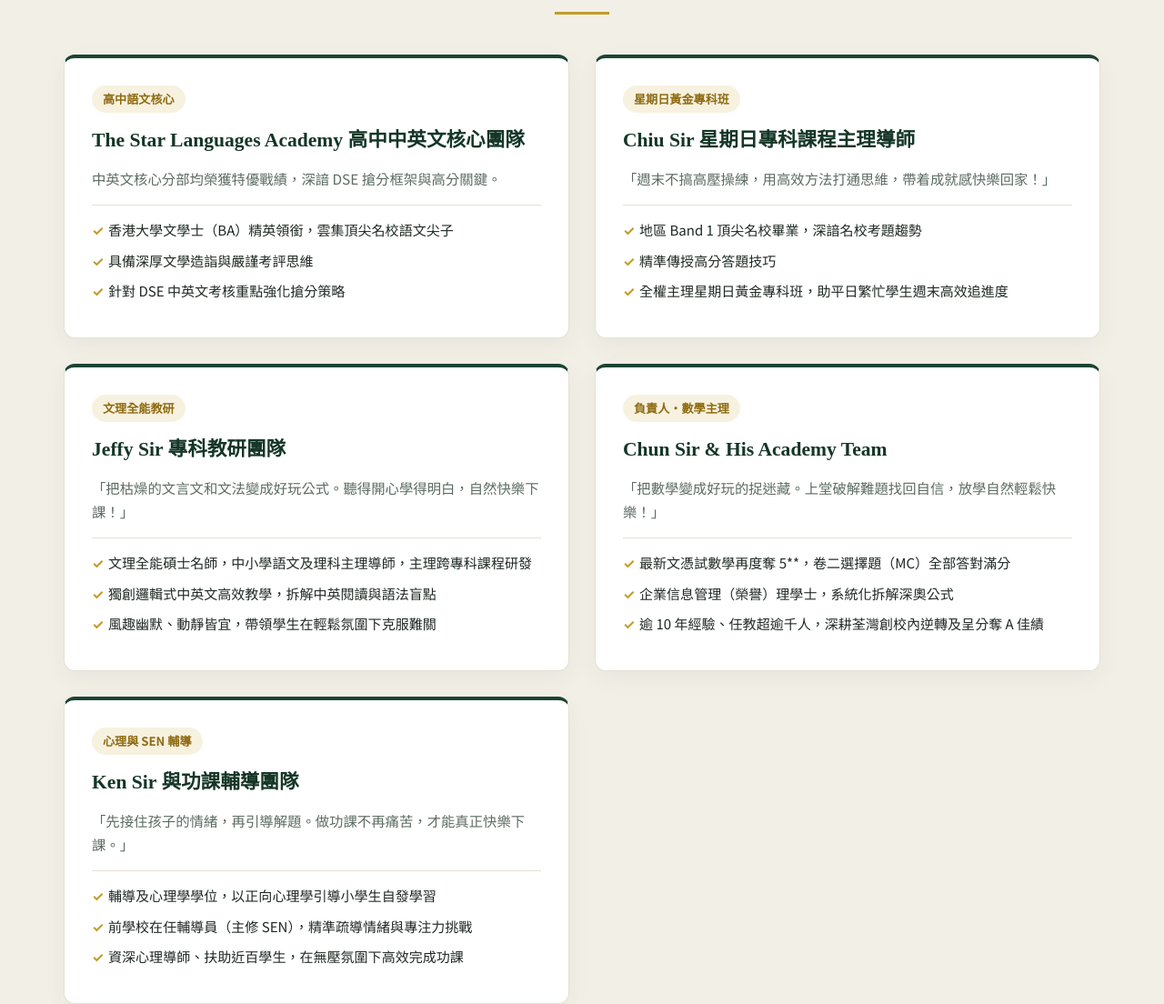
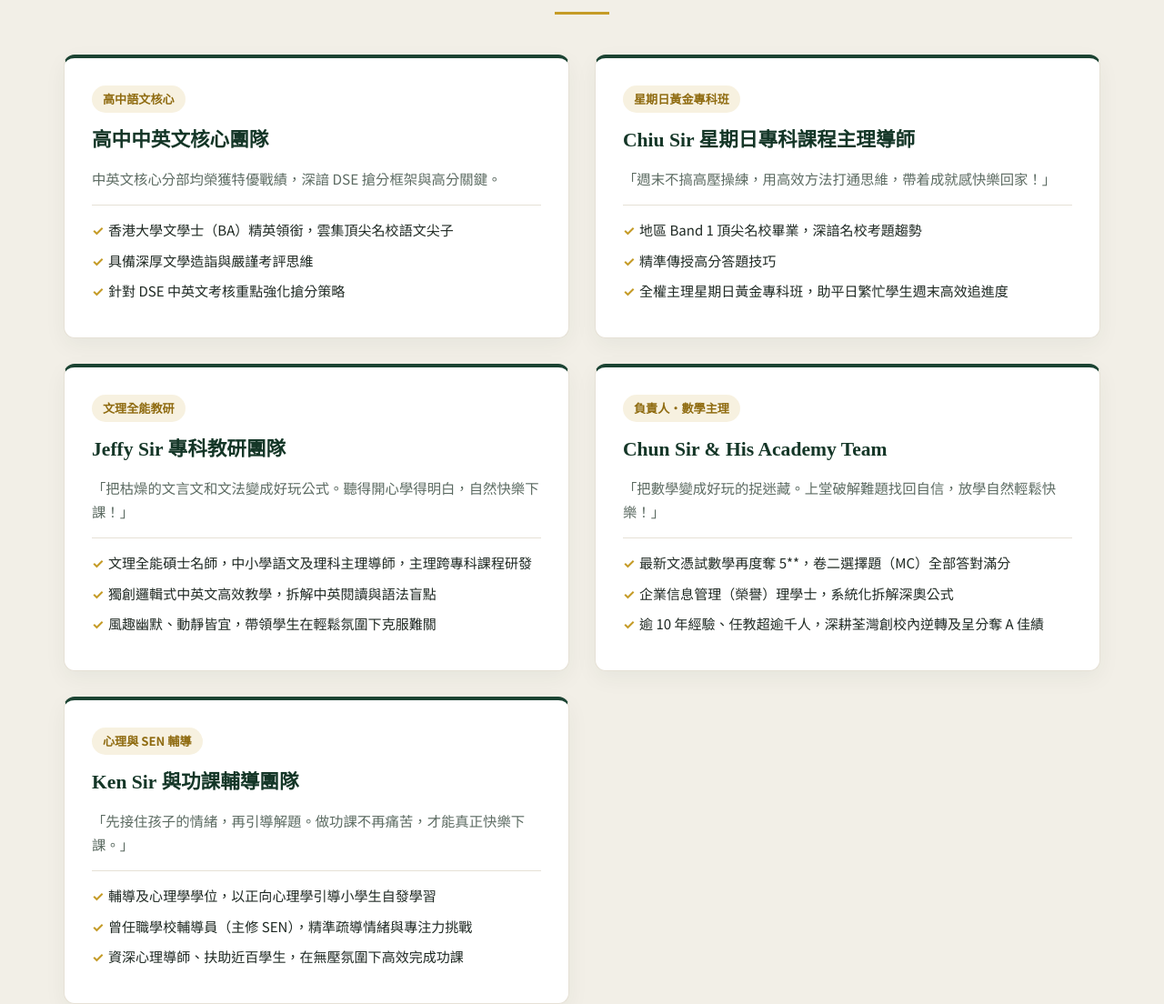
Before and after one commit to skyingtreeeducation/skyingtreeeducation, a plain HTML site: page teachers.html in a window 1280 px wide. Shown: the part 205-1309 px from the top of the page at 91% size. Drawn offline with Linux system fonts and the light colour scheme.

Commit message:
Update teachers.html

```diff
--- a/teachers.html
+++ b/teachers.html
@@ -40,7 +40,7 @@
       <div class="course-grid">
         <div class="course-card">
           <span class="course-tag">高中語文核心</span>
-          <h3>The Star Languages Academy 高中中英文核心團隊</h3>
+          <h3>高中中英文核心團隊</h3>
           <p>中英文核心分部均榮獲特優戰績，深諳 DSE 搶分框架與高分關鍵。</p>
           <ul class="course-points">
             <li>香港大學文學士（BA）精英領銜，雲集頂尖名校語文尖子</li>
@@ -88,7 +88,7 @@
           <p>「先接住孩子的情緒，再引導解題。做功課不再痛苦，才能真正快樂下課。」</p>
           <ul class="course-points">
             <li>輔導及心理學學位，以正向心理學引導小學生自發學習</li>
-            <li>前學校在任輔導員（主修 SEN），精準疏導情緒與專注力挑戰</li>
+            <li>曾任職學校輔導員（主修 SEN），精準疏導情緒與專注力挑戰</li>
             <li>資深心理導師、扶助近百學生，在無壓氛圍下高效完成功課</li>
           </ul>
         </div>
@@ -156,7 +156,7 @@
             <tr>
               <td><strong>中史/西史專科班</strong>=</td>
               <td>每堂 80 分鐘，每月 4 堂</td>
-              <td><span class="fee-price">一科 $1500</span>｜報 2 科 $2900｜
+              <td><span class="fee-price">一科 $1500</span>｜報 2 科 $2900
             </tr>
           </tbody>
         </table>
```
